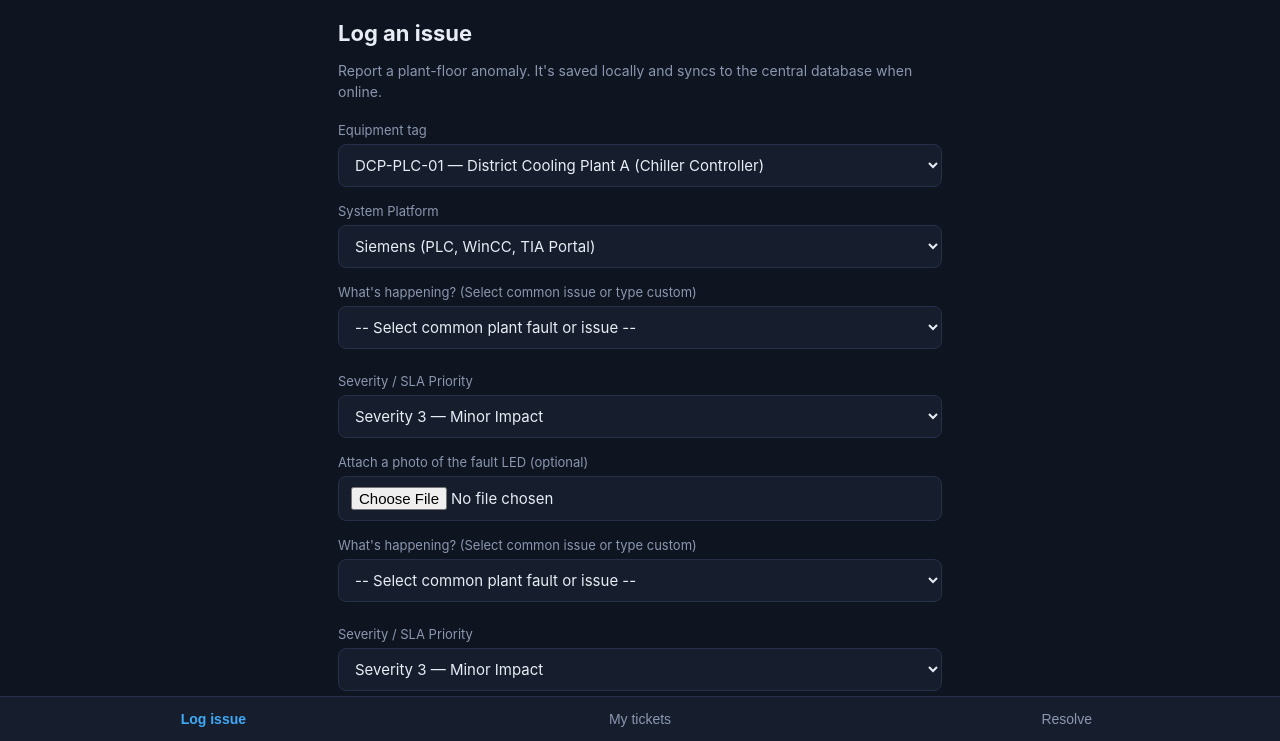
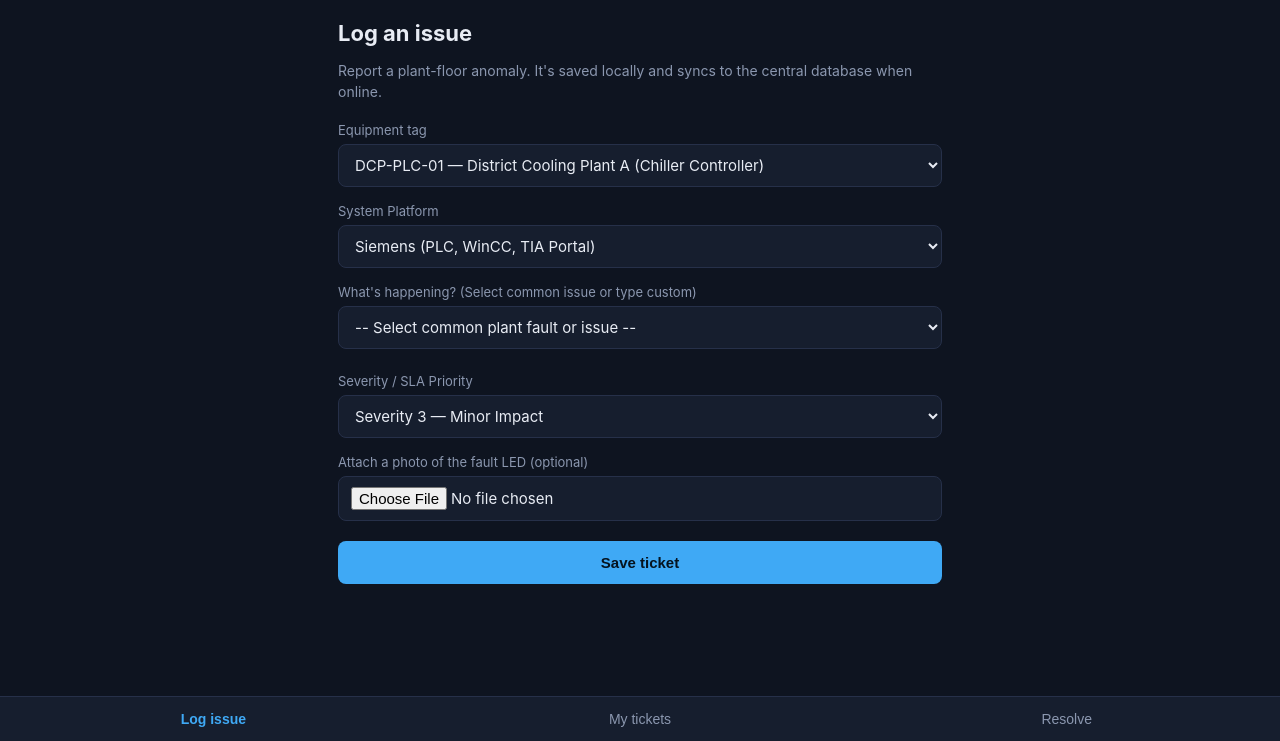
Before and after one commit to githubbest729/SCADA-SupportDesk, a website with bundled scripts: page index.html in a window 1280 px wide. Shown: the part 59-800 px from the top of the page. Built offline with nearby package versions, Linux system fonts and the light colour scheme.

Commit message:
Update index.html

```diff
--- a/index.html
+++ b/index.html
@@ -21,7 +21,7 @@
     <h1>Log an issue</h1>
     <p class="lede">Report a plant-floor anomaly. It's saved locally and syncs to the central database when online.</p>
 
-  <label for="equipmentTag">Equipment tag</label>
+    <label for="equipmentTag">Equipment tag</label>
     <select id="equipmentTag" name="equipmentTag"></select>
 
     <label for="system">System Platform</label>
@@ -71,6 +71,7 @@
       <option value="OTHERS">Others (Type custom description below)...</option>
     </select>
 
+    <!-- Custom Description Container (Toggled via JS when 'Others' is selected) -->
     <div id="customDescriptionContainer" style="display: none; margin-bottom: 8px;">
       <label for="customDescription">Custom Issue Description</label>
       <textarea id="customDescription" name="customDescription" rows="4" placeholder="Type custom fault description here..."></textarea>
@@ -85,59 +86,6 @@
 
     <label for="photo">Attach a photo of the fault LED (optional)</label>
     <input type="file" id="photo" name="photo" accept="image/*" capture="environment" />
-
-    <label for="faultPreset">What's happening? (Select common issue or type custom)</label>
-    <select id="faultPreset" style="margin-bottom: 8px;">
-      <option value="" disabled selected>-- Select common plant fault or issue --</option>
-
-      <!-- Communication & Network -->
-      <option value="PLC communication timeout / heartbeat failure">PLC communication timeout / heartbeat failure</option>
-      <option value="HMI to PLC Ethernet ring fault (MRP / DLR error)">HMI to PLC Ethernet ring fault (MRP / DLR error)</option>
-      <option value="SCADA Historian logging gap / timestamp drift">SCADA Historian logging gap / timestamp drift</option>
-      <option value="Fiber optic link down on core switch">Fiber optic link down on core switch</option>
-
-      <!-- Electrical & Power -->
-      <option value="UPS battery fault / low voltage alarm">UPS battery fault / low voltage alarm</option>
-      <option value="Main distribution board (MDB) incomer breaker trip">Main distribution board (MDB) incomer breaker trip</option>
-      <option value="Diesel generator failure to auto-start on mains loss">Diesel generator failure to auto-start on mains loss</option>
-      <option value="VFD drive fault / overcurrent trip">VFD drive fault / overcurrent trip</option>
-
-      <!-- District Cooling (DCP) & HVAC -->
-      <option value="Chiller high discharge pressure trip">Chiller high discharge pressure trip</option>
-      <option value="Chilled water differential pressure low">Chilled water differential pressure low</option>
-      <option value="Cooling tower fan vibration high alarm">Cooling tower fan vibration high alarm</option>
-      <option value="Primary chilled water pump interlock failure">Primary chilled water pump interlock failure</option>
-
-      <!-- Water Desalination & RO -->
-      <option value="RO high-pressure pump high vibration / seal leak">RO high-pressure pump high vibration / seal leak</option>
-      <option value="Ultrafiltration (UF) transmembrane pressure high">Ultrafiltration (UF) transmembrane pressure high</option>
-      <option value="Chemical dosing tank level low-low interlock">Chemical dosing tank level low-low interlock</option>
-      <option value="Permeate conductivity high alarm">Permeate conductivity high alarm</option>
-
-      <!-- Life Safety & F&G -->
-      <option value="Fire Alarm Control Panel (FACP) trouble signal">Fire Alarm Control Panel (FACP) trouble signal</option>
-      <option value="Gas detector (LEL / H2S) fault or pre-alarm">Gas detector (LEL / H2S) fault or pre-alarm</option>
-      <option value="VESDA aspirating smoke detector airflow fault">VESDA aspirating smoke detector airflow fault</option>
-
-      <!-- Custom Option -->
-      <option value="OTHERS">Others (Type custom description below)...</option>
-    </select>
-
-    <!-- FIXED: Changed id="description" to id="customDescription" to prevent duplicate ID bugs -->
-  <div id="customDescriptionContainer" style="display: none; margin-bottom: 8px;">
-  <label for="customDescription">Custom Issue Description</label>
-  <textarea id="customDescription" name="customDescription" rows="4" placeholder="Type custom fault description here..."></textarea>
-</div>
-
-    <label for="priority">Severity / SLA Priority</label>
-    <select id="priority">
-      <option value="4">Severity 4 — Informational</option>
-      <option value="3" selected>Severity 3 — Minor Impact</option>
-      <option value="1">Severity 1 — Critical Outage</option>
-    </select>
-
-    <label for="photo">Attach a photo of the fault LED (optional)</label>
-    <input type="file" id="photo" accept="image/*" capture="environment" />
 
     <button id="submitTicket" class="btn btn--primary">Save ticket</button>
     <p id="submitConfirm" class="confirm" hidden>Saved. SLA clocks initialized and queued for sync.</p>
@@ -158,7 +106,7 @@
   <!-- RCA RESOLUTION VIEW -->
   <main id="view-resolve" class="view" hidden>
     <h1>Resolve Ticket</h1>
-    <p class="lede">Root Cause Analysis (Rca) is mandatory before closing an active incident.</p>
+    <p class="lede">Root Cause Analysis (RCA) is mandatory before closing an active incident.</p>
 
     <label for="rcaCause">Root Cause</label>
     <textarea id="rcaCause" rows="2" placeholder="e.g. Fiber optic switch failure"></textarea>
```
